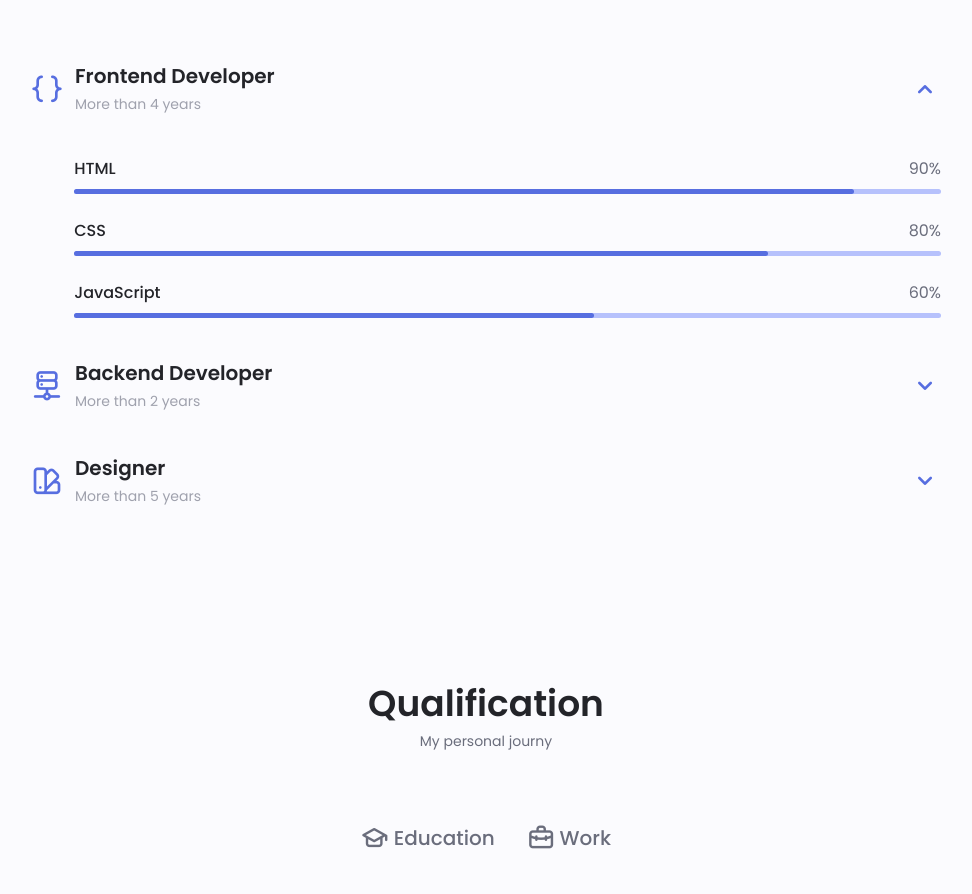
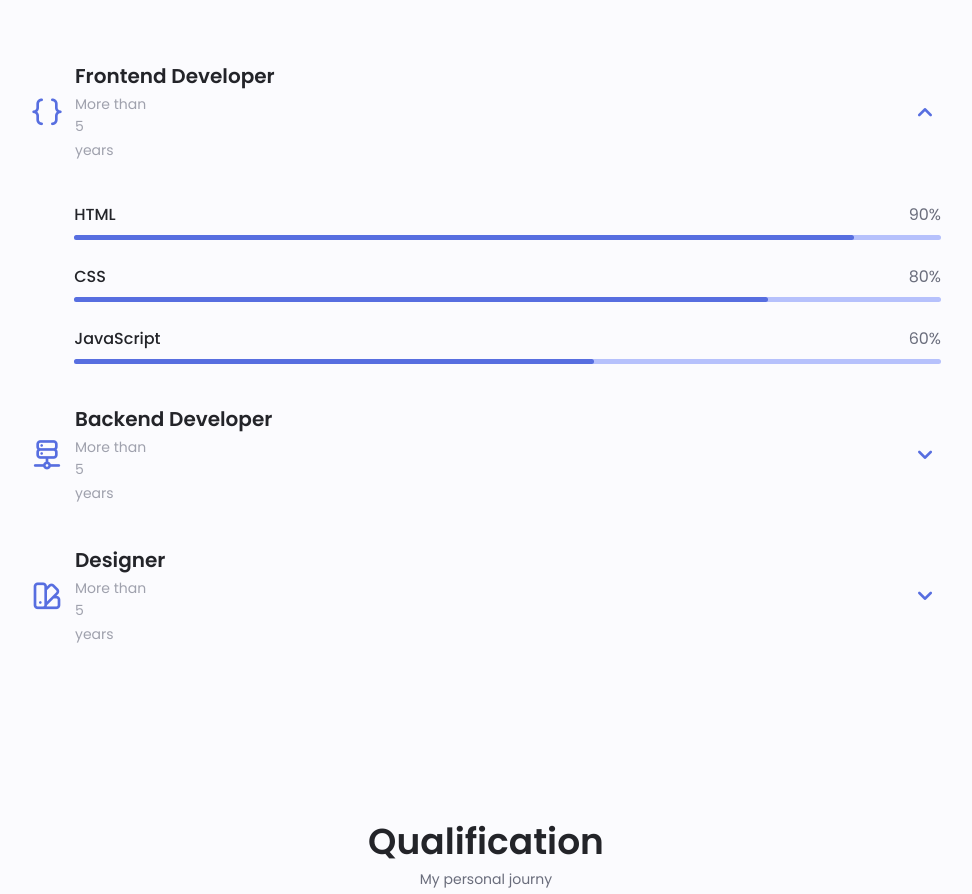
Before and after one commit to sanjib-info/resume, a plain HTML site: page index.html in a window 1280 px wide. Shown: the part 1443-2337 px from the top of the page, without its empty margins (154-1126 px from the left). Drawn offline with nearby package versions, Linux system fonts and the light colour scheme.

Commit message:
Update index.html
changes

```diff
--- a/index.html
+++ b/index.html
@@ -168,7 +168,7 @@
                                 <i class="uil uil-brackets-curly skills__icon"></i>
                                 <div>
                                     <h1 class="skills__title">Frontend Developer</h1>
-                                    <span class="skills__subtitle">More than 4 years</span>
+                                    <span class="skills__subtitle">More than <div id="frontend"></div> years</span>
                                 </div>
                                 <i class="uil uil-angle-down skills__arrow"></i>
                             </div>
@@ -208,7 +208,7 @@
                                 <i class="uil uil-server-network skills__icon"></i>
                                 <div>
                                     <h1 class="skills__title">Backend Developer</h1>
-                                    <span class="skills__subtitle">More than 2 years</span>
+                                    <span class="skills__subtitle">More than <div id="backend"></div> years</span>
                                 </div>
                                 <i class="uil uil-angle-down skills__arrow"></i>
                             </div>
@@ -248,7 +248,7 @@
                                 <i class="uil uil-swatchbook skills__icon"></i>
                                 <div>
                                     <h1 class="skills__title">Designer</h1>
-                                    <span class="skills__subtitle">More than 5 years</span>
+                                    <span class="skills__subtitle">More than <div id="design"></div> years</span>
                                 </div>
                                 <i class="uil uil-angle-down skills__arrow"></i>
                             </div>
@@ -843,5 +843,20 @@
 
         <!--==================== MAIN JS ====================-->
         <script src="assets/js/main.js"></script>
+
+        <script>
+            const d = new Date();
+            let year = d.getFullYear();
+            let backend = 2019;
+            let frontend = 2019;
+            let design = 2018;
+            backend = year - backend;
+            frontend = year - frontend;
+            design = year - design;
+            document.getElementById("backend").innerHTML = backend;
+            document.getElementById("frontend").innerHTML = frontend;
+            document.getElementById("design").innerHTML = backend;
+        </script>
+
     </body>
 </html>
```
